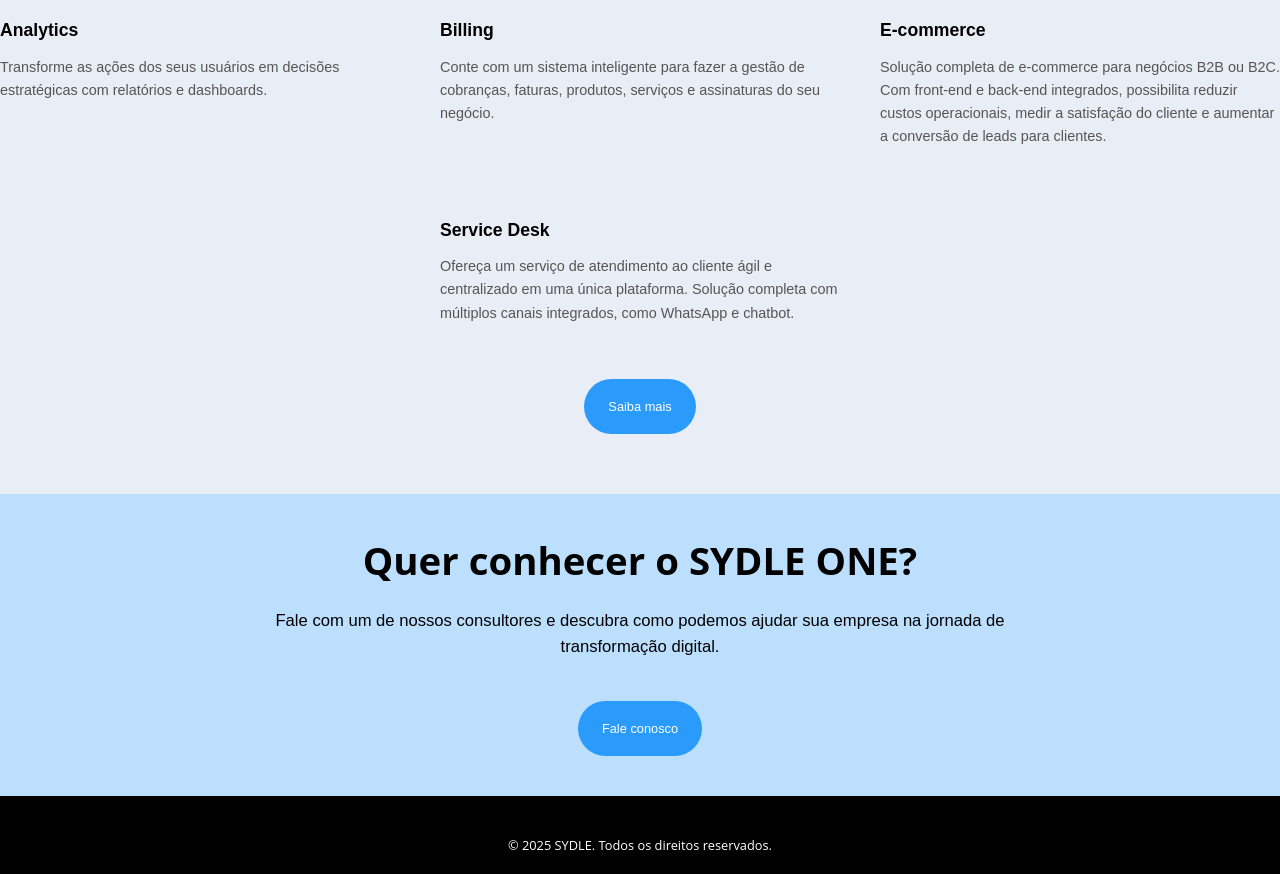
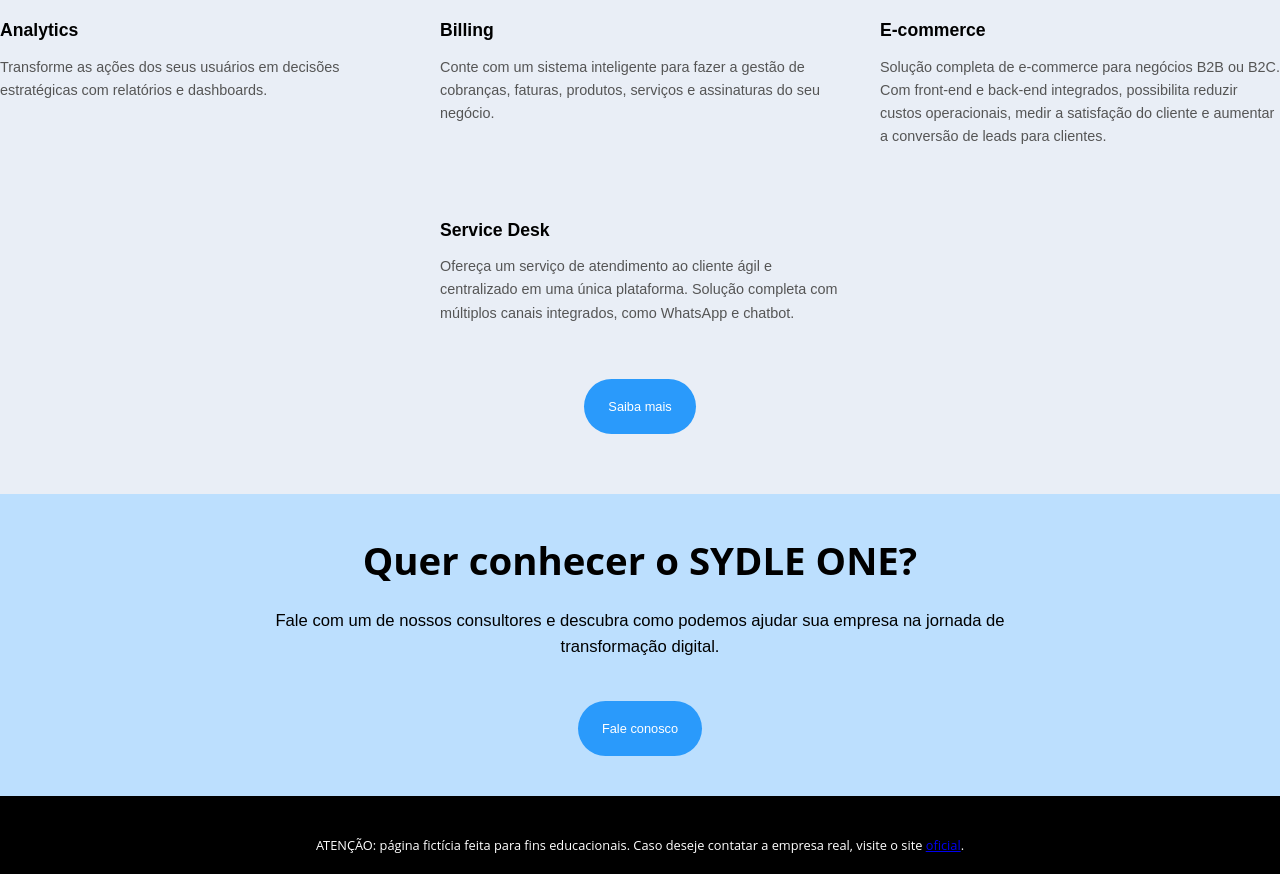
Before and after one commit to leo-braida/crm-landingPage, a plain HTML site: page index.html in a window 1280 px wide. Shown: the part 1167-2041 px from the top of the page. Drawn offline with Linux system fonts and the light colour scheme.

Commit message:
v1.1 fix footer

```diff
--- a/index.html
+++ b/index.html
@@ -62,7 +62,7 @@
             <button class="button" onclick="window.location.href='https://www.sydle.com/contact'">Fale conosco</button>
         </div>
         <div class="footer">
-            &copy; 2025 SYDLE. Todos os direitos reservados.
+            ATENÇÃO: página fictícia feita para fins educacionais. Caso deseje contatar a empresa real, visite o site <a href="https://sydle.com">oficial</a>.
         </div>
     </body>
 </html>
```
